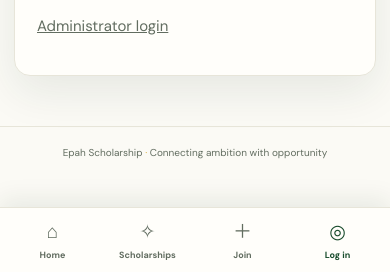
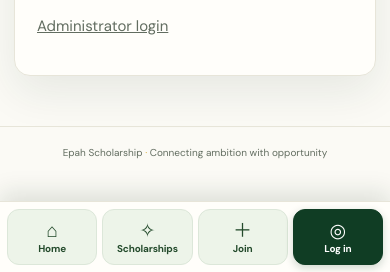
Before and after one commit to fepah222/epah_scholarship_project, a Flask app: page /auth/login in a window 390 px wide. Shown: the part 572-844 px from the top of the page. Run offline with Flask 3, Linux system fonts and the light colour scheme.

Commit message:
Polish forest-green calls to action and mobile navigation

```diff
--- a/app/static/css/app.css
+++ b/app/static/css/app.css
@@ -132,3 +132,94 @@
   .mobile-bottom-nav{grid-template-columns:repeat(4,minmax(0,1fr));width:100%;max-width:100%}
   .mobile-bottom-nav>a{min-width:0;white-space:normal;text-align:center}
 }
+
+
+/* Final mobile controls: clear green tap targets and consistent primary actions. */
+.campus-primary,
+.campus-secondary,
+.benefit-cta,
+.closing-banner .button {
+  background: var(--green-deep);
+  color: #fff;
+  border: 1px solid rgba(215,173,55,.72);
+  box-shadow: 0 5px 14px rgba(7,35,18,.18);
+  font-weight: 800;
+}
+.campus-primary:hover,
+.campus-secondary:hover,
+.benefit-cta:hover,
+.closing-banner .button:hover {
+  background: var(--green);
+  color: #fff;
+}
+.campus-primary span,
+.campus-secondary span,
+.closing-banner .button span { color: var(--gold); }
+.campus-secondary { backdrop-filter: blur(5px); }
+.campus-hero .campus-secondary:hover { background: #fff; color: var(--green-deep); }
+@media(max-width:620px) {
+  body { padding-bottom: calc(82px + env(safe-area-inset-bottom)); }
+  .campus-hero .editorial-actions > a {
+    min-height: 50px;
+    border-radius: 14px;
+    font-size: 12px;
+  }
+  .mobile-bottom-nav {
+    display: grid;
+    grid-template-columns: repeat(4, minmax(0, 1fr));
+    gap: 5px;
+    align-items: stretch;
+    padding: 7px 7px calc(7px + env(safe-area-inset-bottom));
+    background: var(--surface);
+    border-top: 1px solid var(--line);
+    box-shadow: 0 -8px 25px rgba(16,45,31,.13);
+  }
+  .mobile-bottom-nav .mobile-nav-link {
+    min-width: 0;
+    min-height: 56px;
+    padding: 6px 2px 5px;
+    display: flex;
+    flex-direction: column;
+    align-items: center;
+    justify-content: center;
+    gap: 2px;
+    border: 1px solid #dce7d9;
+    border-radius: 12px;
+    background: #edf4e9;
+    color: #244b2c;
+    text-decoration: none;
+    text-align: center;
+    line-height: 1.15;
+    overflow: hidden;
+    -webkit-tap-highlight-color: transparent;
+  }
+  .mobile-bottom-nav .mobile-nav-link .nav-icon {
+    display: block;
+    font-size: 19px;
+    line-height: 1.05;
+    color: inherit;
+  }
+  .mobile-bottom-nav .mobile-nav-link .nav-label {
+    display: block;
+    max-width: 100%;
+    color: inherit;
+    font-size: clamp(8px, 2.55vw, 10px);
+    line-height: 1.15;
+    font-weight: 800;
+    white-space: nowrap;
+    letter-spacing: -.15px;
+  }
+  .mobile-bottom-nav .mobile-nav-link.active {
+    background: var(--green-deep);
+    border-color: var(--green-deep);
+    color: #fff;
+    box-shadow: 0 3px 9px rgba(16,61,36,.2);
+  }
+  .mobile-bottom-nav .mobile-nav-link:focus-visible {
+    outline: 3px solid var(--gold);
+    outline-offset: 2px;
+  }
+}
+@media(min-width:621px) {
+  .mobile-bottom-nav { display: none !important; }
+}
```
